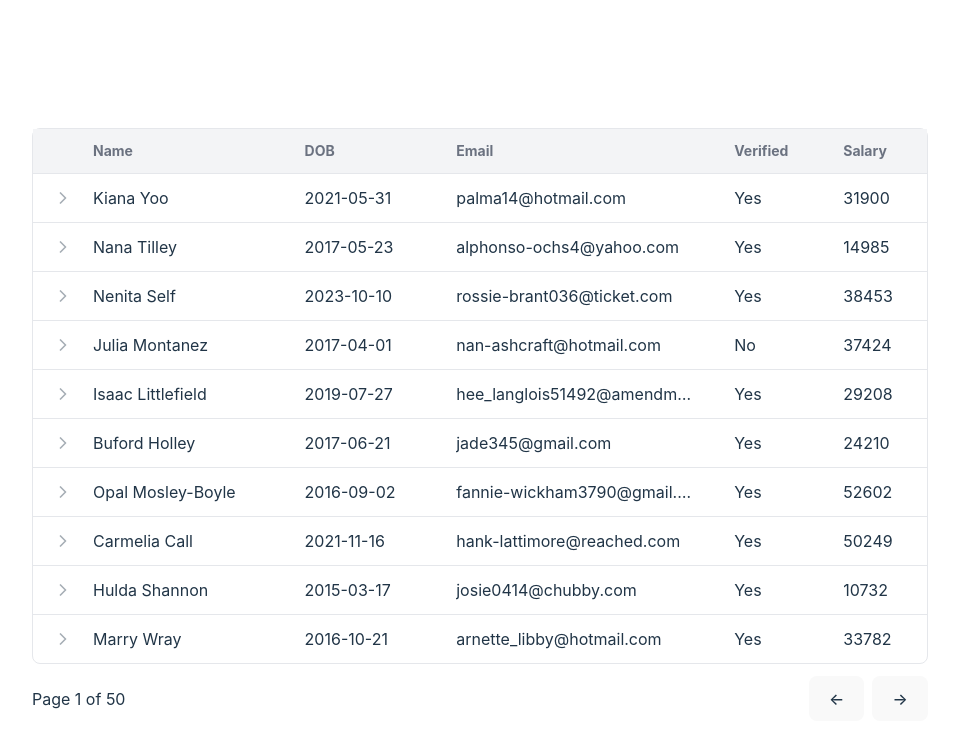
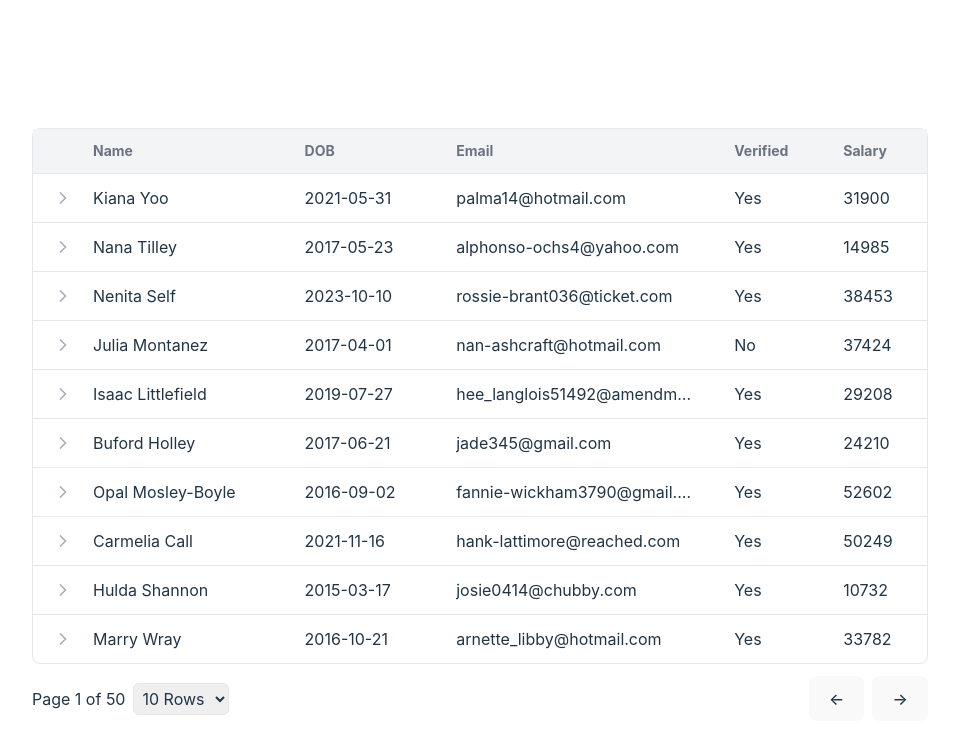
Before and after one commit to henryzt/people-data-table, a React (Vite) app: page / in a window 1280 px wide. Shown: the top 754 px of the page, without its empty margins (160-1119 px from the left). Built offline with nearby package versions, Linux system fonts and the light colour scheme.

Commit message:
feat: add ability to change the number of rows per page

```diff
--- a/src/components/DataTable.tsx
+++ b/src/components/DataTable.tsx
@@ -10,7 +10,7 @@ interface DataTableProps {
 
 const DataTable = ({ data }: DataTableProps) => {
   const [currentPage, setCurrentPage] = useState(0);
-  const [rowsPerPage] = useState(10);
+  const [rowsPerPage, setRowPerPage] = useState(10);
 
   const startRow = currentPage * rowsPerPage;
   const endRow = startRow + rowsPerPage;
@@ -63,9 +63,23 @@ const DataTable = ({ data }: DataTableProps) => {
       {/* pagination */}
       <div>
         <div className="flex gap-2 my-3 items-center">
-          <div className="flex-1">
+          <div>
             Page {currentPage + 1} of {totalPages}
           </div>
+
+          <select
+            className="border rounded-md p-1"
+            onChange={(e) => {
+              setRowPerPage(Number(e.target.value));
+            }}
+          >
+            <option value="10">10 Rows</option>
+            <option value="20">20 Rows</option>
+            <option value="50">50 Rows</option>
+          </select>
+
+          <div className="flex-1"></div>
+
           <button
             onClick={() => setCurrentPage((currentPage) => currentPage - 1)}
             disabled={currentPage === 0}
```
